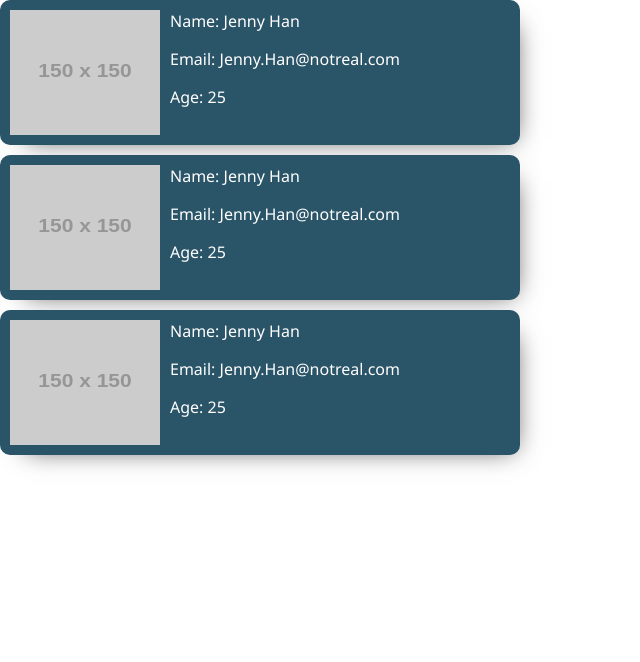
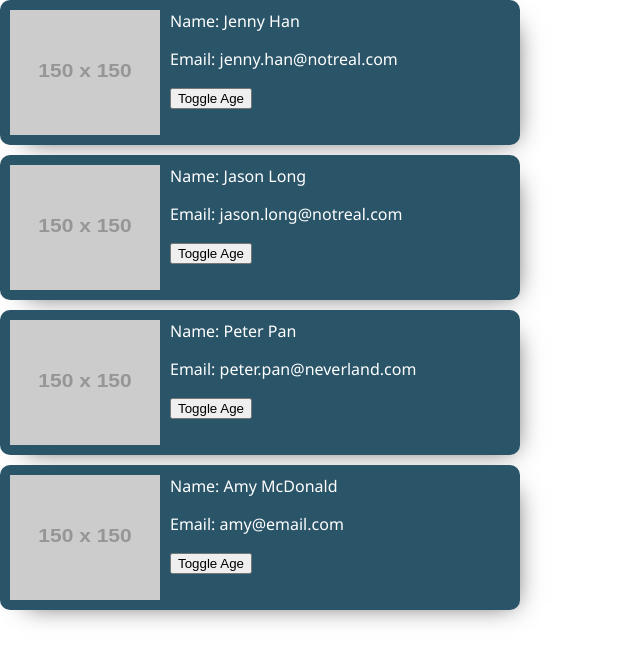
Before and after one commit to alimgee/react_contact_list, a React (Create React App) app: page / in a window 1280 px wide. Shown: the top 662 px of the page, without its empty margins (0-640 px from the left). Built offline with nearby package versions, Linux system fonts and the light colour scheme.

Commit message:
Pulling from a list of objects

```diff
--- a/src/App.js
+++ b/src/App.js
@@ -1,31 +1,43 @@
-import React from 'react';
+import React from "react";
 import "./styles.css";
 
+//App.js
 const App = () => {
+  const contacts = [
+    { name: "Jenny Han", email: "jenny.han@notreal.com", age: 25 },
+    { name: "Jason Long", email: "jason.long@notreal.com", age: 45 },
+    { name: "Peter Pan", email: "peter.pan@neverland.com", age: 100 },
+    { name: "Amy McDonald", email: "amy@email.com", age: 33 },
+  ];
+
   return (
     <>
-      <ContactCard />
-      <ContactCard />
-      <ContactCard />
+      {contacts.map((contact) => (
+        <ContactCard
+          avatar="https://via.placeholder.com/150"
+          name={contact.name}
+          email={contact.email}
+          age={contact.age}
+        />
+      ))}
     </>
-  )
-}
+  );
+};
 
-const ContactCard = () => {
-  const [showAge, setShowAge] = React.useState(true);
+const ContactCard = (props) => {
+  const [showAge, setShowAge] = React.useState(false);
+
   return (
     <div className="contact-card">
-      <img src="https://via.placeholder.com/150" alt="profile" />
+      <img src={props.avatar} alt="profile" />
       <div className="user-details">
-        <p>Name: Jenny Han</p>
-        <p>Email: Jenny.Han@notreal.com</p>
-        {
-        // {showAge === true ? <p>Age: 25</p> : null}
-        }
-        {showAge && <p>Age: 25</p> }
+        <p>Name: {props.name}</p>
+        <p>Email: {props.email}</p>
+        <button onClick={() => setShowAge(!showAge)}>Toggle Age</button>
+        {showAge && <p>Age: {props.age}</p>}
       </div>
     </div>
-  )
-}
+  );
+};
 
 export default App;
```
